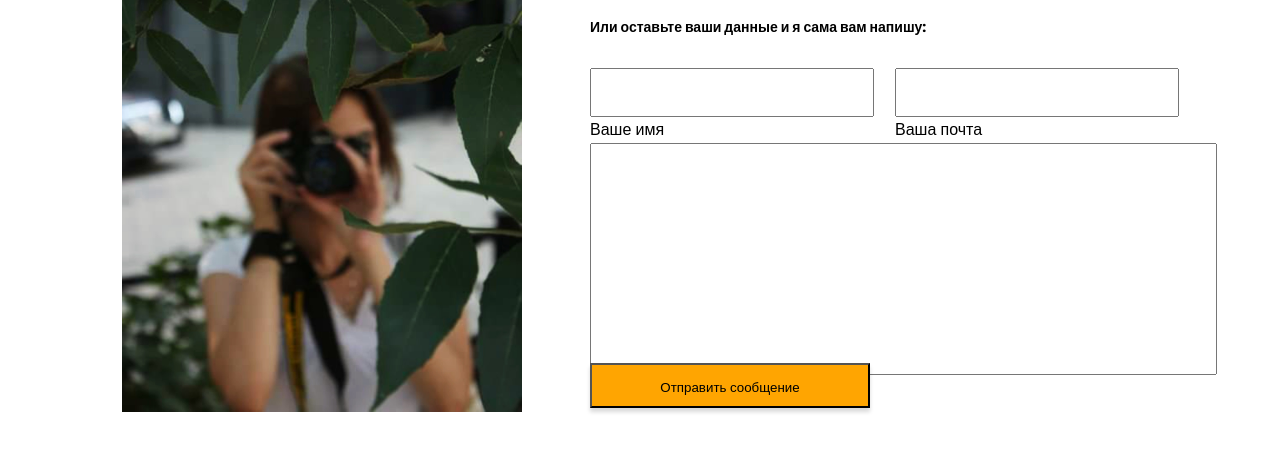
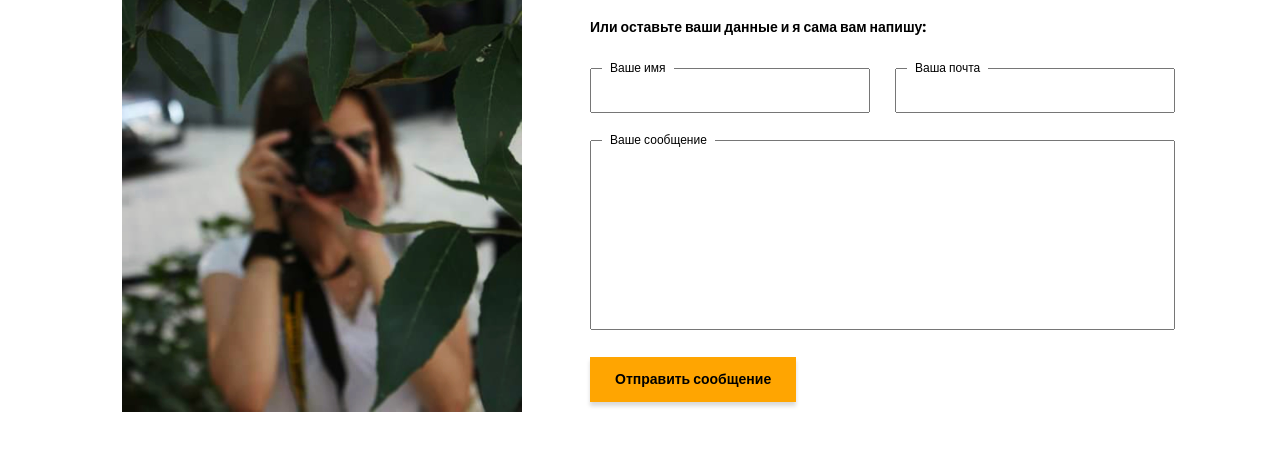
Before and after one commit to lilGooseling/Portfolio, a website: page index.html in a window 1280 px wide. Shown: the part 5044-5496 px from the top of the page. Drawn offline with nearby package versions, Linux system fonts and the light colour scheme; files that its build step writes are made by us from their sources.

Commit message:
Contacts input and textarea

```diff
--- a/index.html
+++ b/index.html
@@ -516,7 +516,9 @@
                             <textarea name="text" id="text"></textarea>
                             <label for="text">Ваше сообщение</label>
                         </div>
-                        <button class="btn">Отправить сообщение</button>
+                        <div>
+                            <button class="contacts__btn btn">Отправить сообщение</button>
+                        </div>
                     </form>
                 </div>
             </div>
--- a/src/sass/blocks/_contacts.scss
+++ b/src/sass/blocks/_contacts.scss
@@ -38,19 +38,35 @@
     display: grid;
     grid-template: 45px 190px 45px / repeat(2, 280px);
     column-gap: 25px;
-    row-gap: 30px;
+    row-gap: 27px;
+    label {
+      position: absolute;
+      display: block;
+      height: 18px;
+      padding: 0 8px;
+      background-color: white;
+      font-size: 12px;
+      margin-bottom: 0;
+      top: -9px;
+      left: 12px;
+    }
   }
   &__input {
+    position: relative;
     input {
       width: 100%;
       height: 100%;
+      box-sizing: border-box;
+      padding: 0 20px;
       font-size: 12px;
       font-weight: 500;
     }
   }
   &__textarea {
+    position: relative;
     grid-column: 1 / 3;
     textarea {
+      box-sizing: border-box;
       width: 100%;
       height: 100%;
       resize: none;
@@ -58,4 +74,10 @@
       font-size: 12px;
     }
   }
+  &__btn {
+    border: none;
+    font-weight: 700;
+    font-size: 14px;
+    line-height: 21px;
+  }
 }
```
